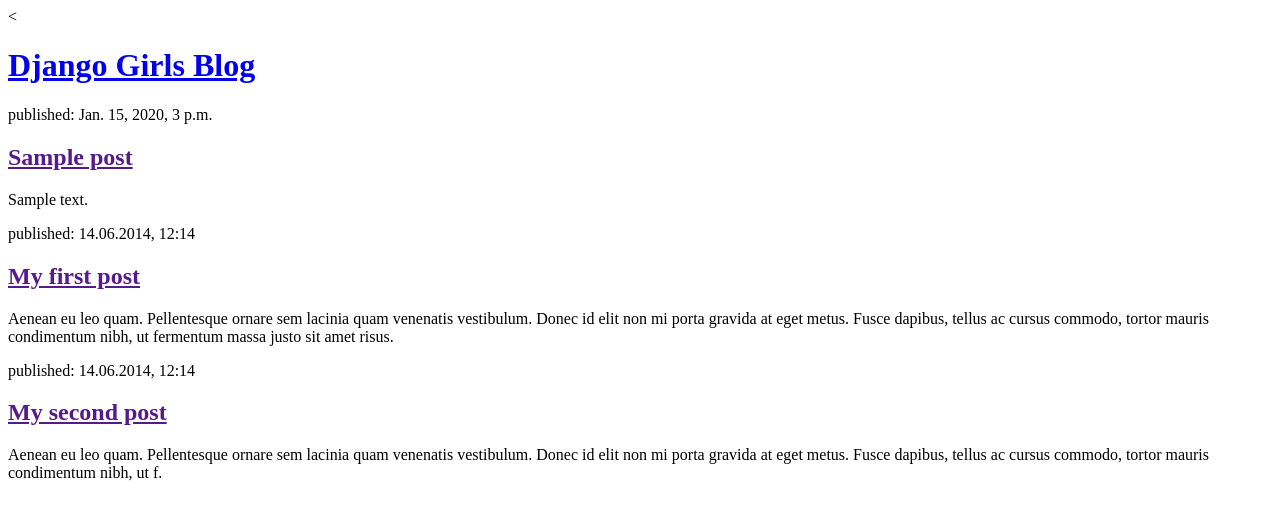
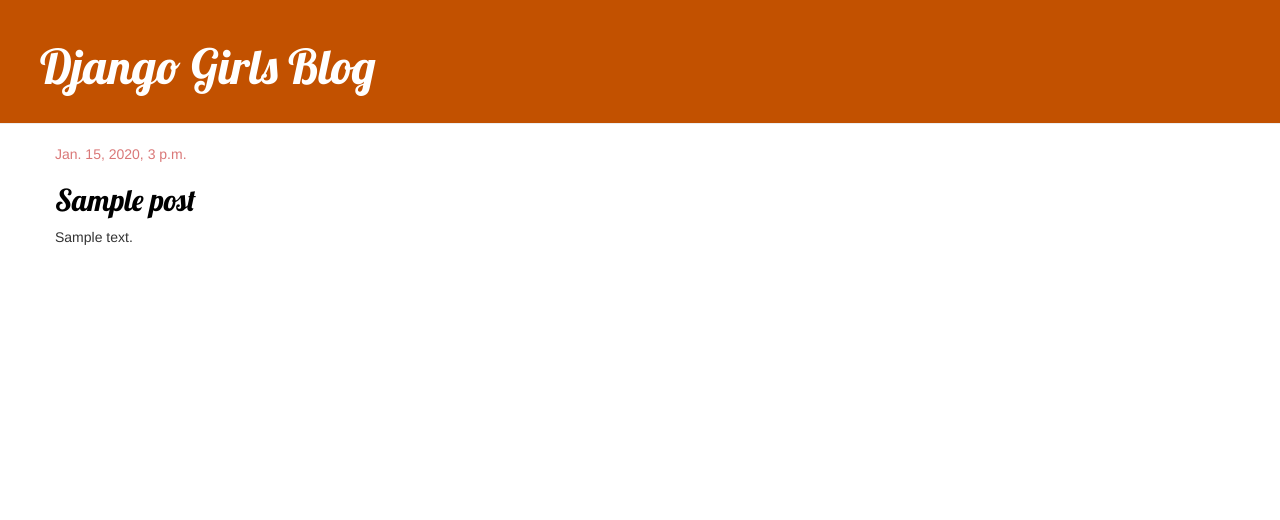
Before and after one commit to smackov/my-first-blog-2, a Django app: template blog/templates/blog/post_list.html in a window 1280 px wide. Shown: the top 520 px of the page. Run offline with Django 3.2, Linux system fonts and the light colour scheme; the template is opened without the code that fills it: values that come from a table or form of the project are taken from there, others are empty; tables that the repository leaves empty hold one stand-in row (values such as "Sample post"); parts of the project's set-up code (start-up, migrations or seed data) failed here and were passed over; some libraries are stand-ins or nearby versions.

Commit message:
Added view and template for detailed blog and CSS

```diff
--- /dev/null
+++ b/blog/templates/blog/base.html
@@ -0,0 +1,23 @@
+{% load static %}
+<html>
+    <head>
+        <title>Django Girls blog</title>
+        <link rel="stylesheet" href="//maxcdn.bootstrapcdn.com/bootstrap/3.2.0/css/bootstrap.min.css">
+        <link rel="stylesheet" href="//maxcdn.bootstrapcdn.com/bootstrap/3.2.0/css/bootstrap-theme.min.css">
+        <link href="//fonts.googleapis.com/css?family=Lobster&subset=latin,latin-ext" rel="stylesheet" type="text/css">
+        <link rel="stylesheet" href="{% static 'css/blog.css' %}">
+    </head>
+    <body>
+        <div class="page-header">
+            <h1><a href="/">Django Girls Blog</a></h1>
+        </div>
+        <div class="content container">
+            <div class="row">
+                <div class="col-md-8">
+                {% block content %}
+                {% endblock %}
+                </div>
+            </div>
+        </div>
+    </body>
+</html>
--- a/blog/templates/blog/post_list.html
+++ b/blog/templates/blog/post_list.html
@@ -1,30 +1,13 @@
-<html>
-    <head>
-        <title>Django Girls blog</title>
-    </head>
-    <body>
-        <<div>
-            <h1><a href="/">Django Girls Blog</a></h1>
+{% extends 'blog/base.html' %}
+
+{% block content %}
+    {% for post in posts %}
+        <div class="post">
+            <div class="date">
+                {{ post.published_date }}
+            </div>
+            <h2><a href="{% url 'post_detail' pk=post.pk %}">{{ post.title }}</a></h2>
+            <p>{{ post.text|linebreaksbr }}</p>
         </div>
-
-        {% for post in posts %}
-            <div>
-                <p>published: {{ post.published_date }}</p>
-                <h2><a href="">{{ post.title }}</a></h2>
-                <p>{{ post.text|linebreaksbr }}</p>
-            </div>
-        {% endfor %}
-
-        <div>
-            <p>published: 14.06.2014, 12:14</p>
-            <h2><a href="">My first post</a></h2>
-            <p>Aenean eu leo quam. Pellentesque ornare sem lacinia quam venenatis vestibulum. Donec id elit non mi porta gravida at eget metus. Fusce dapibus, tellus ac cursus commodo, tortor mauris condimentum nibh, ut fermentum massa justo sit amet risus.</p>
-        </div>
-
-        <div>
-            <p>published: 14.06.2014, 12:14</p>
-            <h2><a href="">My second post</a></h2>
-            <p>Aenean eu leo quam. Pellentesque ornare sem lacinia quam venenatis vestibulum. Donec id elit non mi porta gravida at eget metus. Fusce dapibus, tellus ac cursus commodo, tortor mauris condimentum nibh, ut f.</p>
-        </div>
-    </body>
-</html>
+    {% endfor %}
+{% endblock %}
--- a/blog/urls.py
+++ b/blog/urls.py
@@ -3,4 +3,5 @@
 
 urlpatterns = [
     path('', views.post_list, name='post_list'),
+    path('post/<int:pk>/', views.post_detail, name='post_detail'),
 ]
```
Also changed, not shown: blog/templates/blog/post_detail.html (added, +13 -0 lines), blog/views.py (+7 -1 lines).
